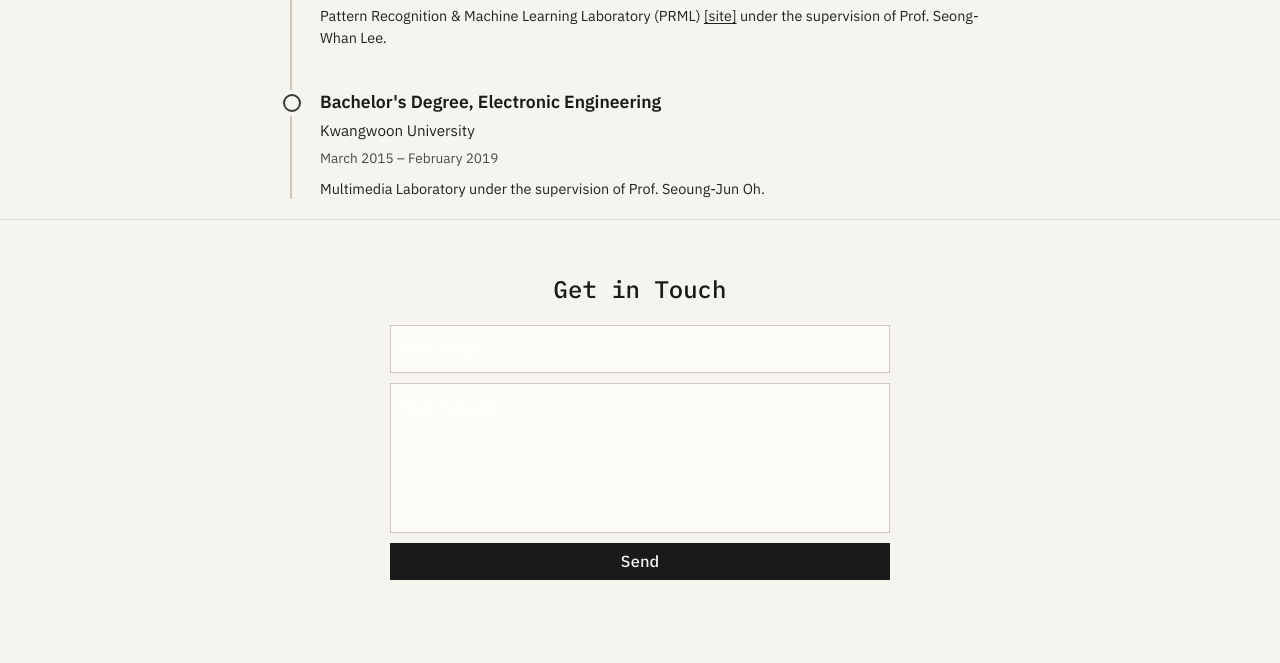
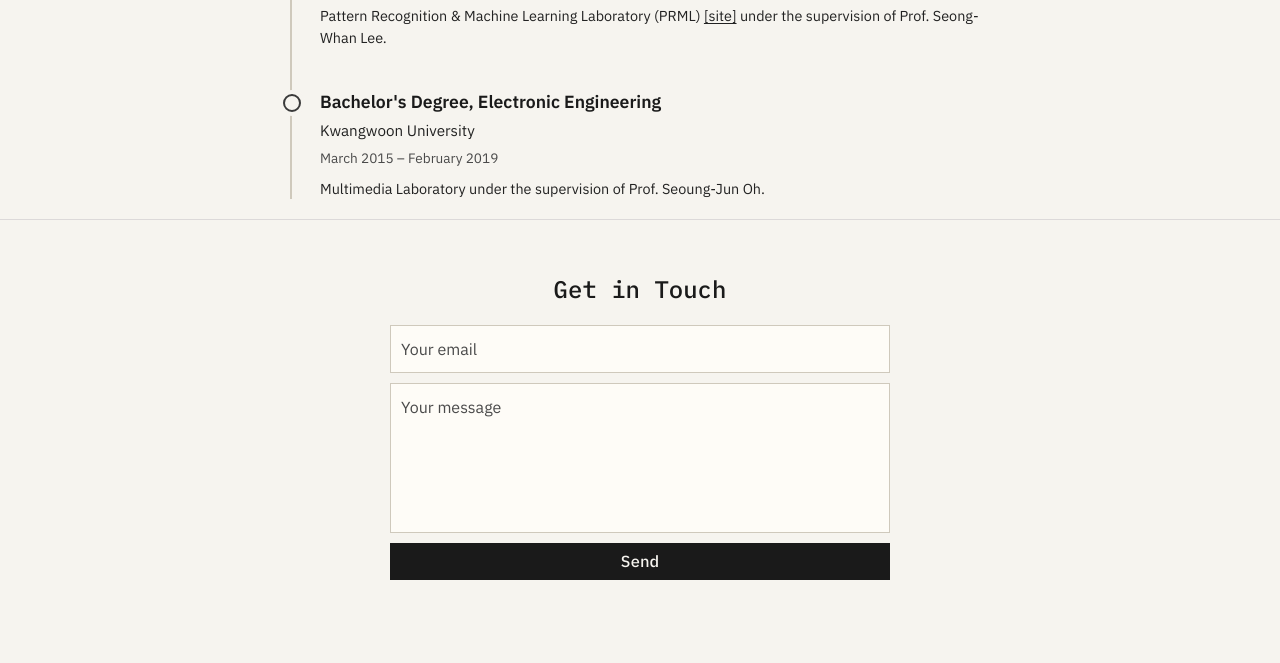
Before and after one commit to geonuk-kimmm/geonuk-kimmm.github.io, a website: page index.html in a window 1280 px wide. Shown: the part 2698-3361 px from the top of the page. Drawn offline with nearby package versions, Linux system fonts and the light colour scheme; a web font is replaced by a local one.

Commit message:
update text

```diff
--- a/css/custom.css
+++ b/css/custom.css
@@ -330,6 +330,12 @@ body[data-theme="dark"] #contact {
   color: var(--text) !important;
   border: 1px solid var(--border) !important;
   border-radius: 0 !important;
+}
+
+#contact-form input::placeholder,
+#contact-form textarea::placeholder {
+  color: var(--muted) !important;
+  opacity: 1 !important;
 }
 
 #contact-form input:focus,
```
